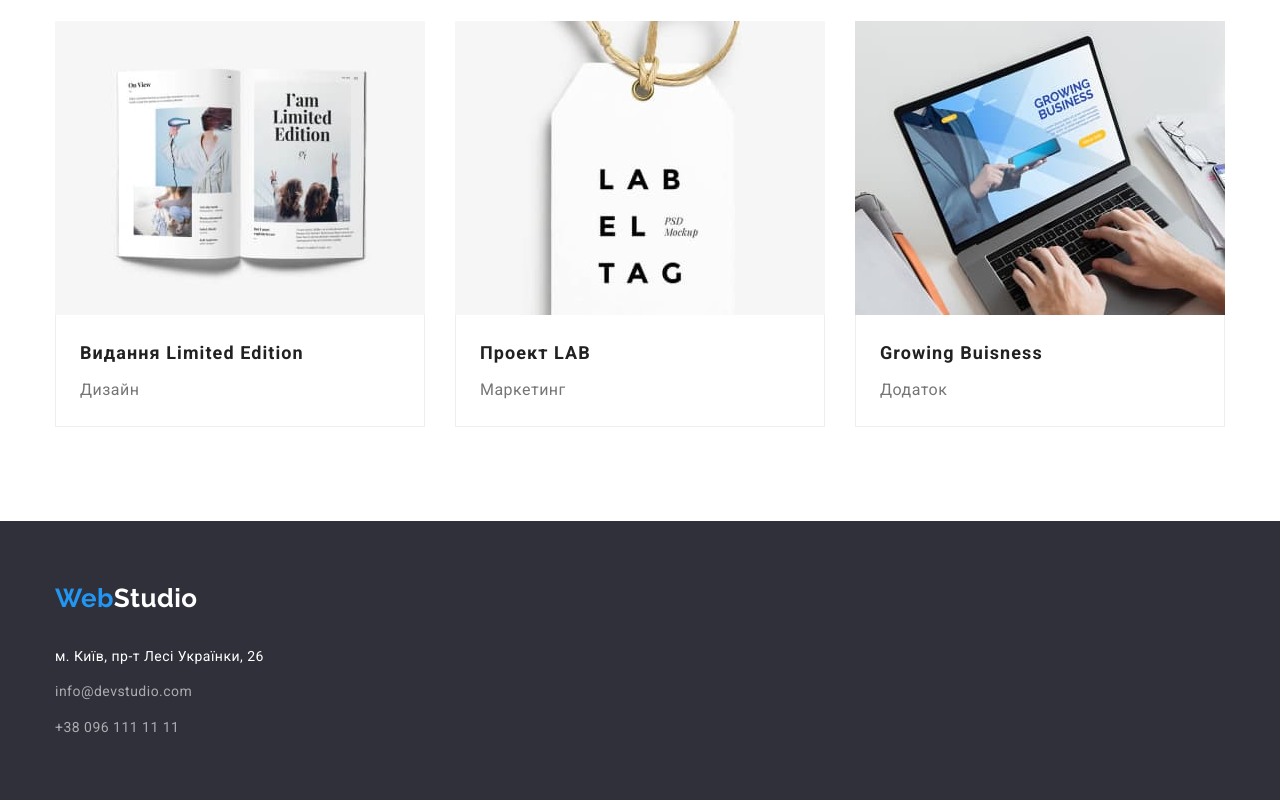
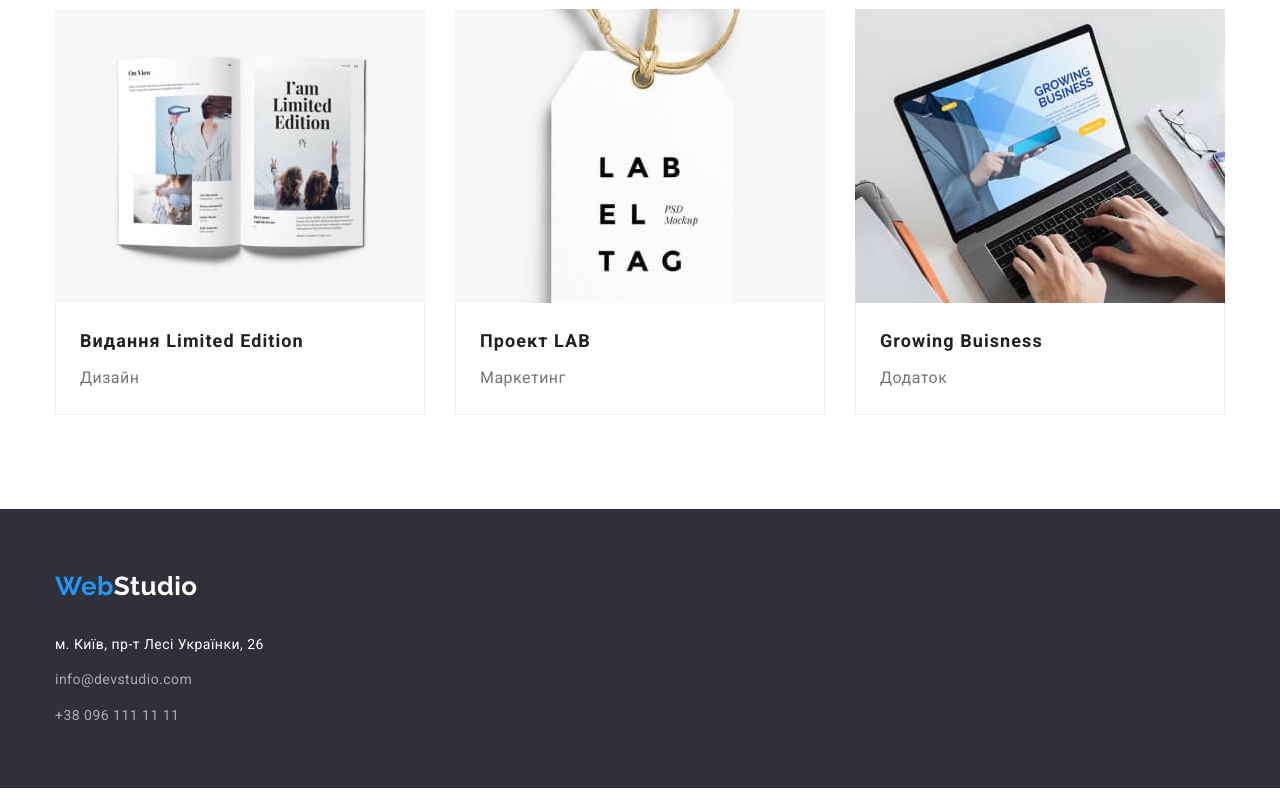
Before and after one commit to Elena5169/goit-markup-hw-03, a plain HTML site: page portfolio.html in a window 1280 px wide. Shown: the part 1124-1924 px from the top of the page. Drawn offline with nearby package versions, Linux system fonts and the light colour scheme.

Commit message:
update css

```diff
--- a/portfolio.html
+++ b/portfolio.html
@@ -42,8 +42,8 @@
     </header>
 
   <main>
-    <section class="container portfolio">
-
+    <section class="portfolio">
+    <div class="container">
      <h1 class="visually-hidden">Portfolio</h1>
      <ul class="button-list">
         <li class="option">
@@ -148,9 +148,10 @@
                 </a>
             </li>
         </ul>
-
+    </div>
     </section>
    </main>
+
    <footer class="ftr">
     <div class="container footer">
 
--- a/styles/styles.css
+++ b/styles/styles.css
@@ -439,6 +439,10 @@ footer .contact-item:focus {
 .contacts-footer {
     margin-top: 0px;
 }
+.footer-link .contact-item {
+    padding-top: 0px;
+    padding-bottom: 0px;
+}
 
 
 
@@ -447,8 +451,9 @@ footer .contact-item:focus {
 
 
 
-.container.portfolio {
-    padding-top: 100px;
+
+.portfolio {
+    padding-top: 94px;
     padding-bottom: 94px;
 }
 
@@ -498,23 +503,18 @@ footer .contact-item:focus {
     padding-left: 0px;
 
     margin-bottom: 0px;
-    margin-top: 56px;
-
+    margin-top: 50px;
+    gap: 30px;
 }
 
 
+
 .product-item {
-    margin-right: 30px;
-    margin-bottom: 30px;
+
     flex-basis: calc((100% - 60px) / 3);
 }
 
- .product-item:nth-child(3n) {
-    margin-right: 0px;
-}
-.product-item:nth-last-child(-n+3) {
-    margin-bottom: 0px;
-}
+
 
 
 
@@ -529,7 +529,7 @@ footer .contact-item:focus {
 .product-name {
     padding: 20px 24px;
     border: 1px solid #EEEEEE;
-    border-top: 0;
+    border-top: none;
 }
 
 
```
